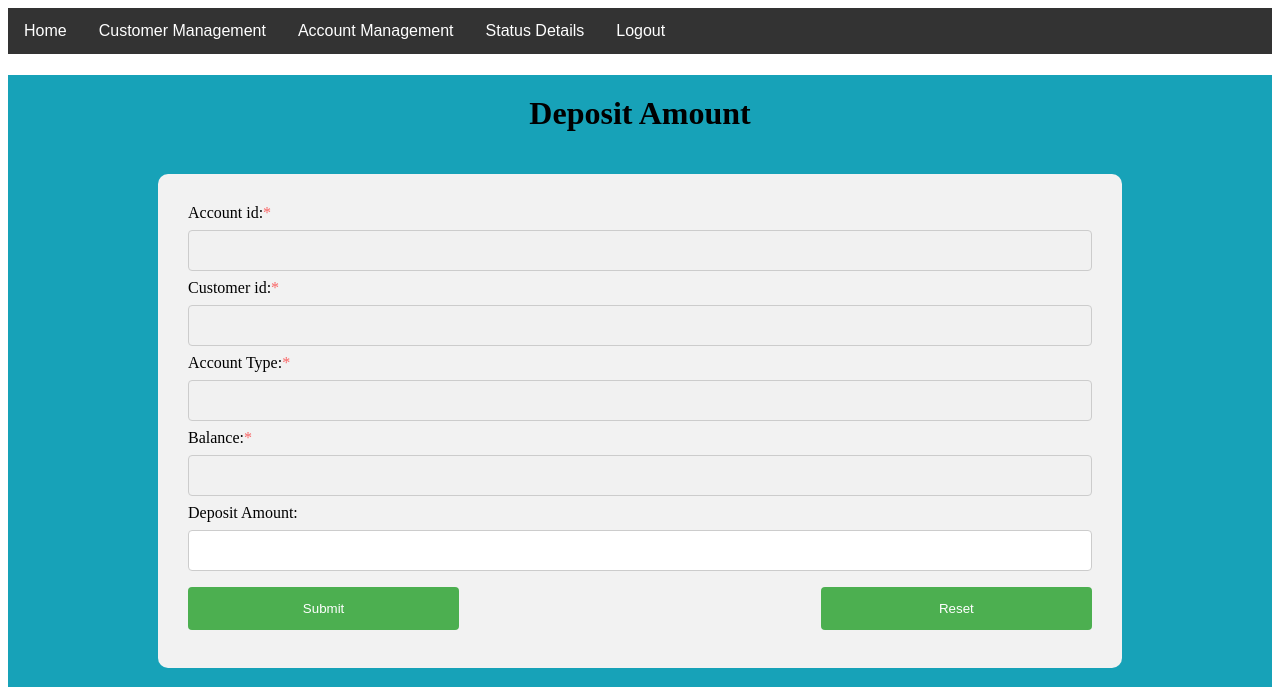
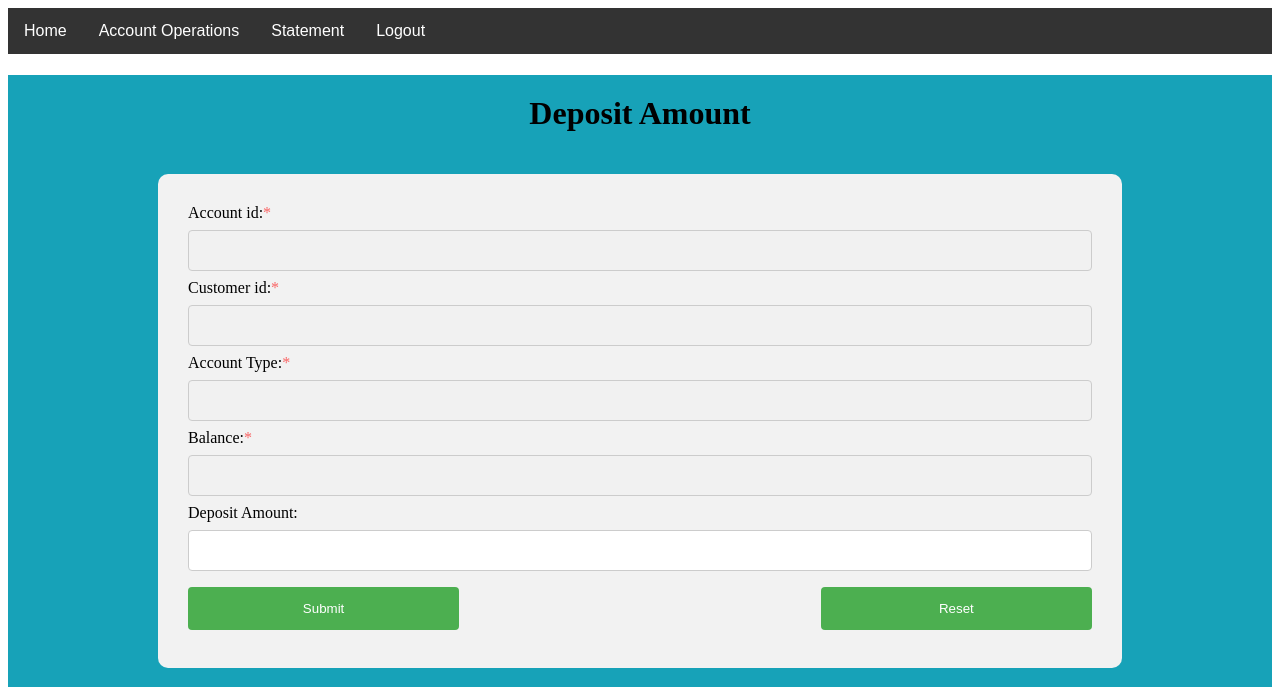
Before and after one commit to AgileCaseStudy/agile, a Flask app: template templates/deposit.html in a window 1280 px wide. Shown: the top 687 px of the page. Run offline with Flask 2, Linux system fonts and the light colour scheme; the template is opened without the code that fills it, so the values that code supplies are empty; some libraries are stand-ins or nearby versions.

Commit message:
Update deposit.html

```diff
--- a/templates/deposit.html
+++ b/templates/deposit.html
@@ -5,43 +5,24 @@
         <link rel="stylesheet" type="text/css" href="{{ url_for('static', filename='createcustomerstyle.css') }}">
 </head>
 <body>
-        <div class="navbar">
-                <a href="#home">Home</a>
+       <div class="navbar">
+                <a href="/details-search-account">Home</a>
                 <div class="dropdown">
-                    <button class="dropbtn">Customer Management
-                      <i class="fa fa-caret-down"></i>
+                    <button class="dropbtn">Account Operations
+                    <i class="fa fa-caret-down"></i>
                     </button>
                     <div class="dropdown-content">
-                      <a href="/create-customer">Create Customer</a>
-                      <a href="/delete-search-customer">Delete Customer</a>
-                      <a href="/update-search-customer">Update Customer</a>
+                        <a href="/details-search-account">Get Account Details</a>
+                        <a href="/withdraw-search-account">Withdraw Amount</a>
+                        <a href="/deposit-search-account">Deposit Amount</a>
+                        <a href="/transfer-search-account">Transfer Amount</a>
                     </div>
                 </div>
-
-                <div class="dropdown">
-                  <button class="dropbtn">Account Management
-                    <i class="fa fa-caret-down"></i>
-                  </button>
-                  <div class="dropdown-content">
-                    <a href="#">Create Account</a>
-                    <a href="#">Delete Account</a>
-
-                  </div>
-                </div>
-
-                <div class="dropdown">
-                  <button class="dropbtn">Status Details
-                    <i class="fa fa-caret-down"></i>
-                  </button>
-                  <div class="dropdown-content">
-                    <a href="#">View Customers Status List</a>
-                    <a href="#">View Accounts Status List</a>
-                  </div>
-                </div>
-
+                <a href="/statement-search-account">Statement</a>
                 <a href="/logout">Logout</a>
 
-              </div>
+            </div>
+
 
 <div id="main-part">
 
```
